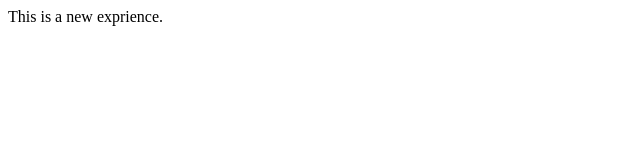
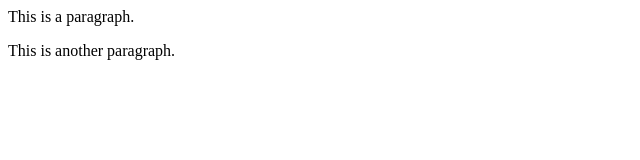
Before and after one commit to manasagurujala/manasa.github.io, a plain HTML site: page index.html in a window 1280 px wide. Shown: the whole page, without its empty margins (0-640 px from the left). Drawn offline with Linux system fonts and the light colour scheme.

Commit message:
Update index.html

```diff
--- a/index.html
+++ b/index.html
@@ -1,6 +1,8 @@
 <html>
 <body>
-<p>This is a new exprience.</p>
+
+<p>This is a paragraph.</p>
+<p>This is another paragraph.</p>
 
 </body>
 </html>
```
